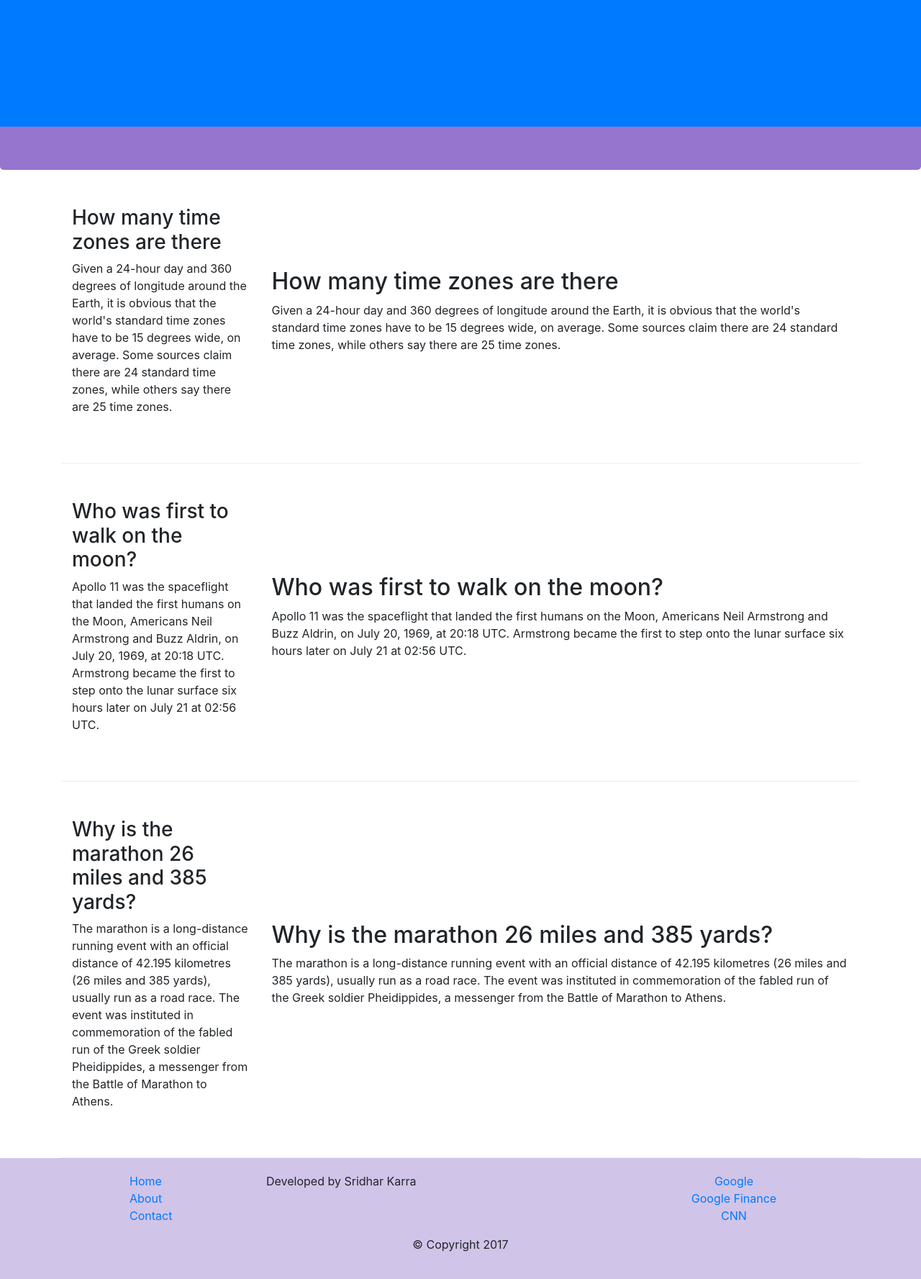
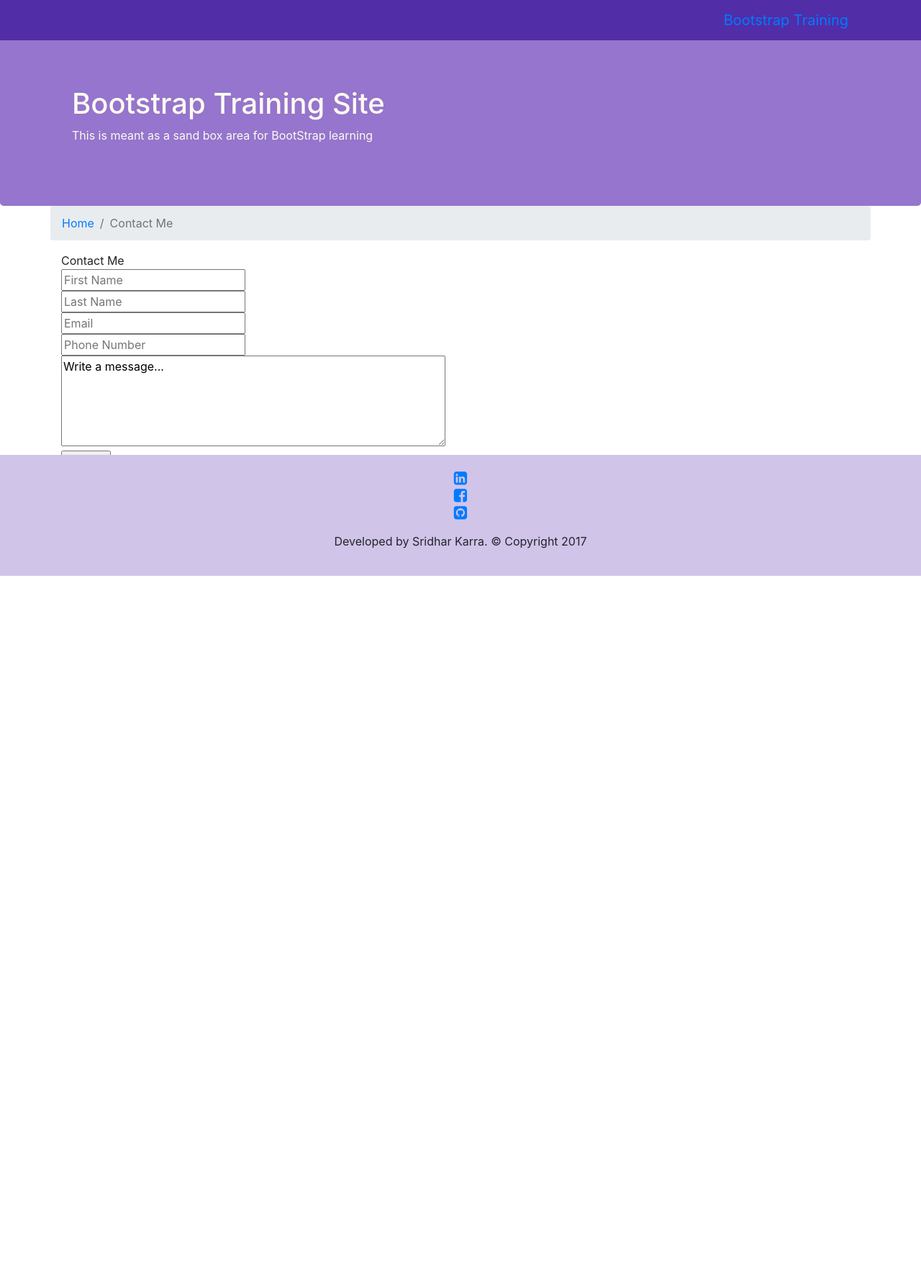
Before and after one commit to sridharkarra/git-test, a website: page index.html at #!/contact in a window 1280 px wide. Shown: the whole page at 72% size. After the commit the page ends 800 px from the top, so only its background shows below. Drawn offline with nearby package versions, Linux system fonts and the light colour scheme; some packages are replaced by stand-ins of ours.

Commit message:
fa icons

```diff
--- a/css/styles.css
+++ b/css/styles.css
@@ -22,3 +22,12 @@
     background: #9575cd;
     color: floralwhite;
 }
+
+body{
+    padding:50px 0px;
+    z-index: 0;
+}
+
+.navbar-inverse{
+    background-color: #512DA8;
+}
--- a/index.html
+++ b/index.html
@@ -1,5 +1,5 @@
 <!DOCTYPE html>
-<html lang="en">
+<html>
 <head>
     <meta charset="UTF-8">
     <meta name="viewport" content="width=device-width, initial-scale=1, shrink-to-fit=no">
@@ -7,20 +7,31 @@
 
     <!-- Bootstrap CSS -->
     <link rel="stylesheet" href="node_modules/bootstrap/dist/css/bootstrap.min.css">
+    <script src="https://ajax.googleapis.com/ajax/libs/jquery/3.2.1/jquery.min.js"></script>
+    <script src="https://maxcdn.bootstrapcdn.com/bootstrap/3.3.7/js/bootstrap.min.js"></script>
+    <script src="https://ajax.googleapis.com/ajax/libs/angularjs/1.2.25/angular.min.js"></script>
+    <script src="https://ajax.googleapis.com/ajax/libs/angularjs/1.2.25/angular-route.js"></script>
+    <link rel="stylesheet" href="node_modules/font-awesome/css/font-awesome.min.css">
+    <link rel="stylesheet" href="css/bootstrap/css/bootstrap-social.css">
     <link rel="stylesheet" href="css/styles.css">
     <title>Training Site</title>
 </head>
-<body>
+<body ng-app="myApp">
 
-    <nav class="navbar navbar-inverse navbar-toggleable-sm bg-primary fixed-top">
+    <nav class="navbar navbar-inverse navbar-toggleable-sm fixed-top">
         <div class="container">
+            <button class="navbar-toggler" type="button" data-toggle="collapse" data-target="#Navbar">
+                <span class="navbar-toggler-icon"></span>
+            </button>
             <a class="navbar-brand" href="#">Bootstrap Training</a>
-            <ul class="navbar-nav">
-                <li class="nav-item active"><a class="nav-link" href="#">Home</a></li>
-                <li class="nav-item"><a class="nav-link" href="pages/profile.html">Profile</a></li>
-                <li class="nav-item"><a class="nav-link" href="pages/projects.html">Projects</a></li>
-                <li class="nav-item"><a class="nav-link" href="pages/contact.html">Contact</a></li>
-            </ul>
+            <div class="collapse navbar-collapse" id="Navbar">
+                <ul class="navbar-nav">
+                    <li class="nav-item"><a class="nav-link" href="#"><span class="fa fa-home"></span> Home</a></li>
+                    <li><a class="nav-link" href="#profile"><span class="fa fa-user"></span> Profile</a></li>
+                    <li class="nav-item"><a class="nav-link" href="#projects"><span class="fa fa-tasks"></span> Projects</a></li>
+                    <li class="nav-item"><a class="nav-link" href="#contact"><span class="fa fa-address-card fa-lg"></span> Contact</a></li>
+                </ul>
+            </div>
         </div>
     </nav>
 
@@ -37,108 +48,59 @@
         </div>
     </header>
 
-    <div class="container">
-        <div class="row row-content align-items-center">
-            <div class="col-sm-4 col-md-3 flex-last">
-                <h3>How many time zones are there</h3>
-                <p>Given a 24-hour day and 360 degrees of longitude around the Earth,
-                    it is obvious that the world's standard time zones have to be 15 degrees wide, on average.
-                    Some sources claim there are 24 standard time zones, while others say there are 25 time zones.
-                </p>
-            </div>
-            <div class="col-sm col-md flex-first">
-                <h2>How many time zones are there</h2>
-                <p>Given a 24-hour day and 360 degrees of longitude around the Earth,
-                    it is obvious that the world's standard time zones have to be 15 degrees wide, on average.
-                    Some sources claim there are 24 standard time zones, while others say there are 25 time zones.
-                </p>
-            </div>
-        </div>
 
-        <div class="row row-content align-items-center">
-            <div class="col-sm-4 col-md-3">
-                <h3>Who was first to walk on the moon?</h3>
-                <p>Apollo 11 was the spaceflight that landed the first humans on the Moon,
-                    Americans Neil Armstrong and Buzz Aldrin, on July 20, 1969, at 20:18 UTC.
-                    Armstrong became the first to step onto the lunar surface six hours later
-                    on July 21 at 02:56 UTC.
-                </p>
-            </div>
-            <div class="col-sm col-md">
-                <h2>Who was first to walk on the moon?</h2>
-                <p>Apollo 11 was the spaceflight that landed the first humans on the Moon,
-                    Americans Neil Armstrong and Buzz Aldrin, on July 20, 1969, at 20:18 UTC.
-                    Armstrong became the first to step onto the lunar surface six hours later
-                    on July 21 at 02:56 UTC.
-                </p>
-            </div>
-        </div>
+    <main ng-view id="main"></main>
 
-        <div class="row row-content align-items-center">
-            <div class="col-sm-4 col-md-3 flex-last">
-                <h3>Why is the marathon 26 miles and 385 yards?</h3>
-                <p>
-                    The marathon is a long-distance running event with an
-                    official distance of 42.195 kilometres (26 miles and 385 yards),
-                    usually run as a road race. The event was instituted in commemoration
-                    of the fabled run of the Greek soldier Pheidippides,
-                    a messenger from the Battle of Marathon to Athens.
-                </p>
-            </div>
-            <div class="col-sm col-md flex-first">
-                <h2>Why is the marathon 26 miles and 385 yards?</h2>
-                <p>
-                    The marathon is a long-distance running event with an
-                    official distance of 42.195 kilometres (26 miles and 385 yards),
-                    usually run as a road race. The event was instituted in commemoration
-                    of the fabled run of the Greek soldier Pheidippides,
-                    a messenger from the Battle of Marathon to Athens.
-                </p>
-            </div>
-        </div>
-    </div>
-
-        <footer class="footer">
+        <footer class="footer fixed-bottom">
             <div class="container">
-                <div class="row">
-                    <div class="col-5 offset-1 col-sm-2">
-                        <ul class="list-unstyled">
-                            <li><a href="www.google.com">Home</a></li>
-                            <li><a href="www.finance.google.com">About</a></li>
-                            <li><a href="www.cnn.com">Contact</a></li>
+                    <div class="align-self-center">
+                        <ul class="list-unstyled" style="text-align:center">
+                            <li><a href="www.linkedin.com/karrasridhar"><span class="fa fa-linkedin-square fa-lg"></span></a></li>
+                            <li><a href="https://www.facebook.com/catchsrikarra"><span class="fa fa-facebook-square fa-lg" fa-lg></span></a></li>
+                            <li><a href="www.github.com/sridharkarra"><span class="fa fa-github-square fa-lg"></span></a></li>
                         </ul>
                     </div>
-
-                    <div class="col-6 col-sm-5">
-                        <div>
-                            <p>Developed by Sridhar Karra</p>
-                        </div>
+                    <div style="text-align:center">
+                        <p>Developed by Sridhar Karra. &copy; Copyright 2017</p>
                     </div>
-
-                    <div class="col col-sm-4 align-self-center">
-                        <ul class="list-unstyled" style="text-align:center">
-                            <li><a href="www.google.com">Google</a></li>
-                            <li><a href="www.finance.google.com">Google Finance</a></li>
-                            <li><a href="www.cnn.com">CNN</a></li>
-                        </ul>
-                    </div>
-                </div>
-                <div class="row justify-content-center">
-                    <div class="col-auto">
-                        <p>&copy; Copyright 2017</p>
-                    </div>
-                </div>
             </div>
         </footer>
-
-
-
-
 
 
 
     <script src="node_modules/jquery/dist/jquery.min.js"></script>
     <script src="node_modules/tether/dist/js/tether.min.js"></script>
     <script src="node_modules/bootstrap/dist/js/bootstrap.min.js"></script>
+
+    <script>
+        var app = angular.module("myApp", ["ngRoute"]);
+        app.config(['$routeProvider', function ($routeProvider) {
+            $routeProvider
+                .when("/profile", {
+                    templateUrl: "pages/profile.html"
+                })
+                .when("/projects", {
+                    templateUrl: "pages/projects.html"
+                })
+                .when("/calculator", {
+                    templateUrl: "pages/calculator.html"
+                })
+                .when("/numberguess", {
+                    templateUrl: "pages/numberguess.html"
+                })
+                .when("/favmovies", {
+                    templateUrl: "pages/favmovies.html"
+                })
+                .when("/contact", {
+                    templateUrl: "pages/contact.html"
+                })
+                .when("/worldPop", {
+                    templateUrl: "pages/worldpop.html"
+                })
+                .otherwise({
+                    templateUrl: "pages/home.html"
+                })
+        }]);
+    </script>
 </body>
 </html>
--- a/package.json
+++ b/package.json
@@ -22,6 +22,7 @@
     "lite-server": "^2.3.0"
   },
   "dependencies": {
-    "bootstrap": "^4.0.0-alpha.6"
+    "bootstrap": "^4.0.0-alpha.6",
+    "font-awesome": "^4.7.0"
   }
 }
--- a/pages/contact.html
+++ b/pages/contact.html
@@ -3,6 +3,12 @@
 
     <div>
         <div class="container contact-me">
+            <div class="row">
+                <ol class="col-12 breadcrumb">
+                    <li class="breadcrumb-item"><a href="./index.html">Home</a></li>
+                    <li class="breadcrumb-item active">Contact Me</li>
+                </ol>
+            </div>
             <span>Contact Me</span>
             <form action="" class="contact-me-form">
                 <input type="text" id="firstNameTextField" placeholder="First Name"/>
```
Also changed, not shown: pages/home.html (added, +68 -0 lines), pages/profile.html (+8 -0 lines), pages/projects.html (+9 -10 lines), 2 other files.
